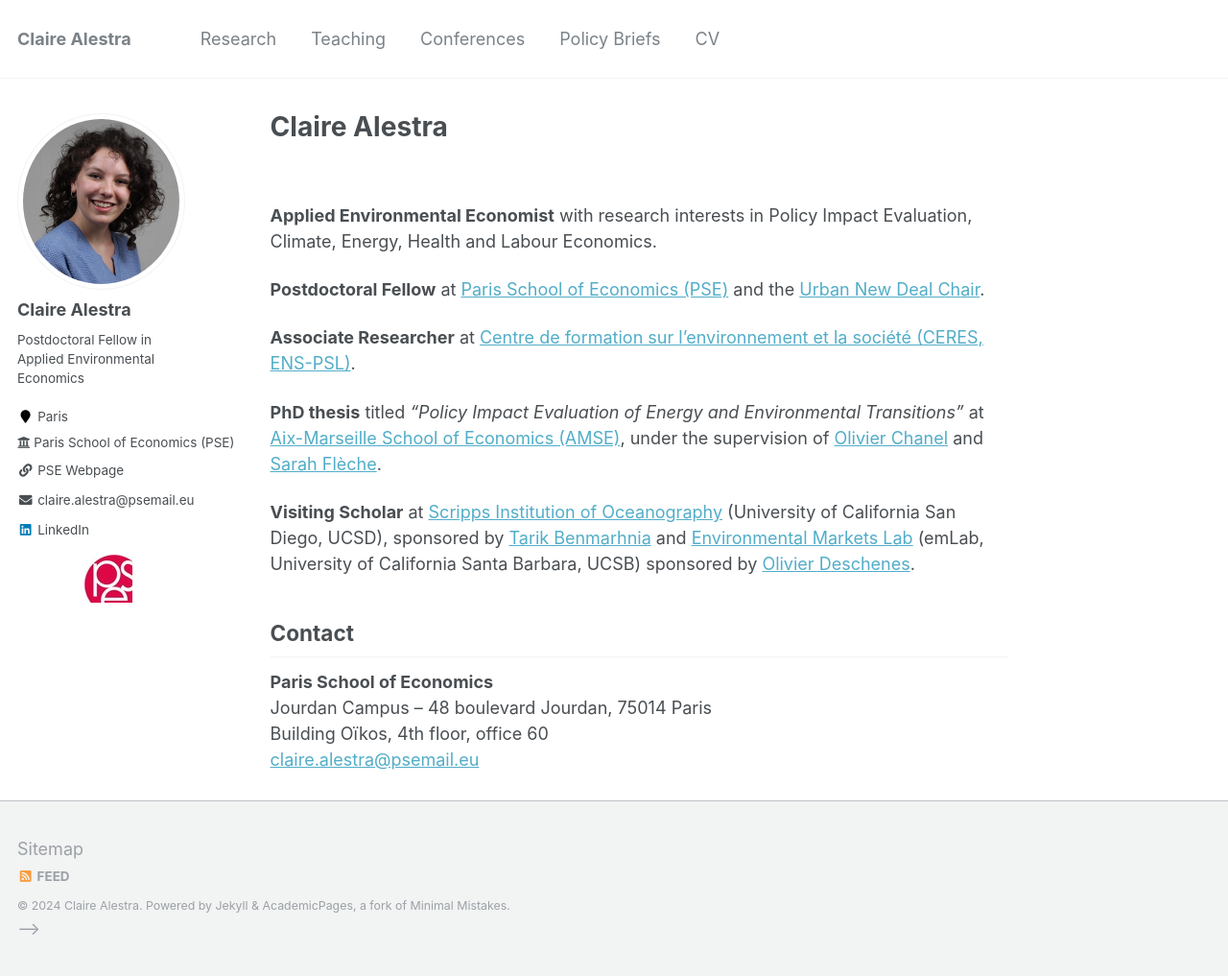
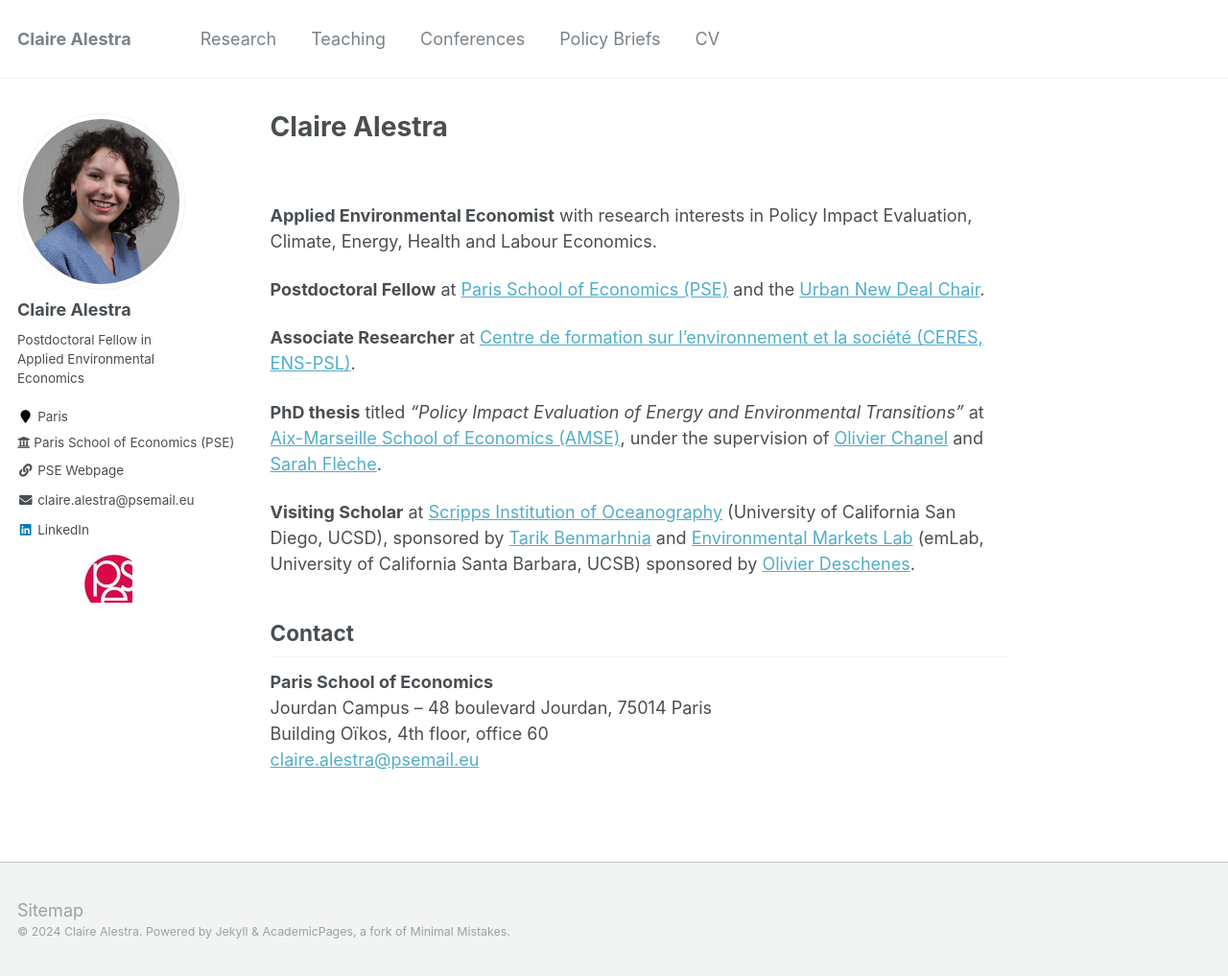
Before and after one commit to ClaireAlestra/ClaireAlestra.github.io, a Jekyll site: the page built from _pages/about.md, in a window 1280 px wide and 1017 px high. Shown: the whole window at 96% size. Built offline with Jekyll 4.4.1, drawn with Linux system fonts in a browser that asks for light colours.

Commit message:
Update footer.html

```diff
--- a/_includes/footer.html
+++ b/_includes/footer.html
@@ -17,8 +17,7 @@
     {% if site.author.bitbucket %}
       <li><a href="http://bitbucket.org/{{ site.author.bitbucket }}"><i class="fab fa-bitbucket" aria-hidden="true"></i> Bitbucket</a></li>
     {% endif %}
-    <li><a href="{% if site.atom_feed.path %}{{ site.atom_feed.path }}{% else %}{{ base_path }}/feed.xml{% endif %}"><i class="fa fa-fw fa-rss-square" aria-hidden="true"></i> {{ site.data.ui-text[site.locale].feed_label | default: "Feed" }}</a></li>
   </ul>
 </div>
 
-<div class="page__footer-copyright">&copy; {{ site.time | date: '%Y' }} {{ site.name | default: site.title }}. {{ site.data.ui-text[site.locale].powered_by | default: "Powered by" }} <a href="http://jekyllrb.com" rel="nofollow">Jekyll</a> &amp; <a href="https://github.com/academicpages/academicpages.github.io">AcademicPages</a>, a fork of <a href="https://mademistakes.com/work/minimal-mistakes-jekyll-theme/" rel="nofollow">Minimal Mistakes</a>.</div> -->
+<div class="page__footer-copyright">&copy; {{ site.time | date: '%Y' }} {{ site.name | default: site.title }}. {{ site.data.ui-text[site.locale].powered_by | default: "Powered by" }} <a href="http://jekyllrb.com" rel="nofollow">Jekyll</a> &amp; <a href="https://github.com/academicpages/academicpages.github.io">AcademicPages</a>, a fork of <a href="https://mademistakes.com/work/minimal-mistakes-jekyll-theme/" rel="nofollow">Minimal Mistakes</a>.</div>
```
